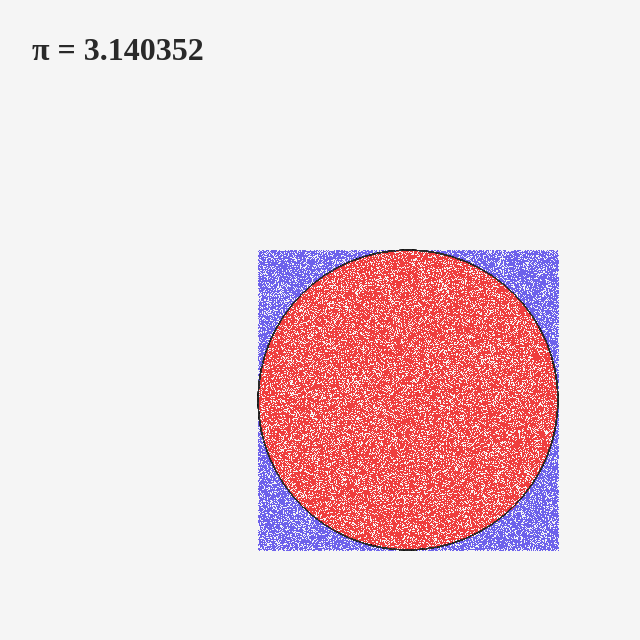
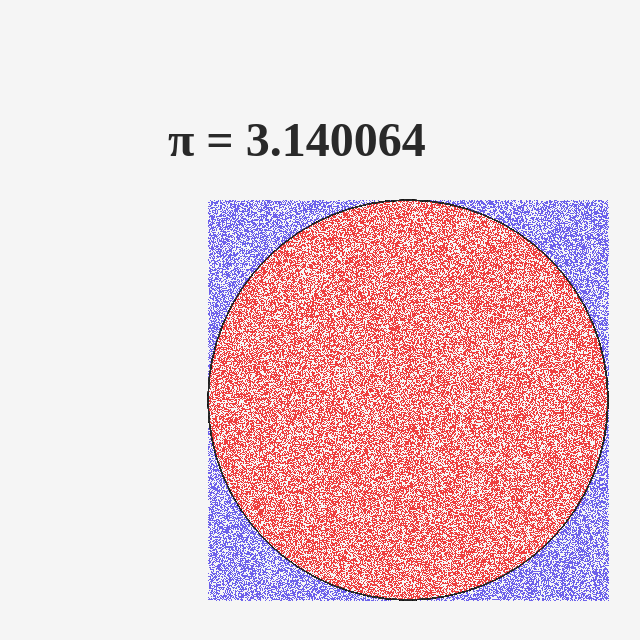
Before and after one commit to alanzzant/monte-carlo, a plain HTML site: page index.html in a window 1280 px wide. Shown: the whole page, without its empty margins (232-872 px from the left). Drawn offline with Linux system fonts and the light colour scheme.

Commit message:
Adjust figures size and text position

```diff
--- a/index.js
+++ b/index.js
@@ -32,7 +32,7 @@ const graphCircle = (radius, h, k) => {
   }
 }
 
-const RADIUS = 150.0
+const RADIUS = 200.0
 let totalPoints = 0
 let inCircumferencePoints = 0
 let pi = 0.0
--- a/style.css
+++ b/style.css
@@ -5,10 +5,11 @@ body {
 }
 
 #h1 {
+  font-size: 3rem;
   color: #292929;
   position: absolute;
-  left: calc(20vw + 8px);
-  top: 10px;
+  left: calc(50% - 3rem*5);
+  top: 5rem;
 }
 
 #canvas {
```
